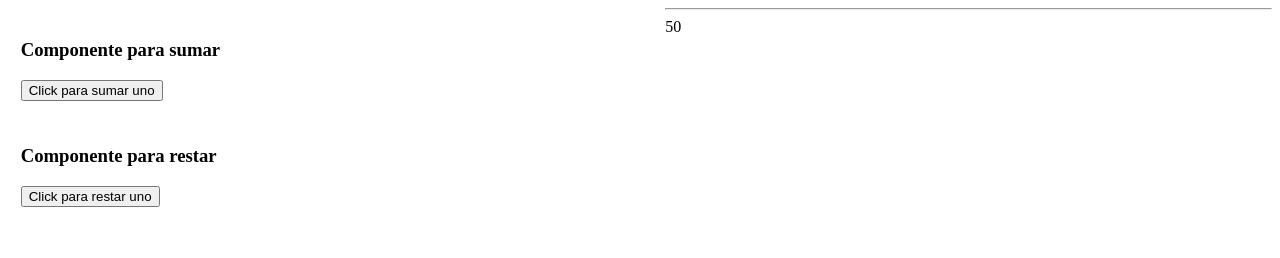
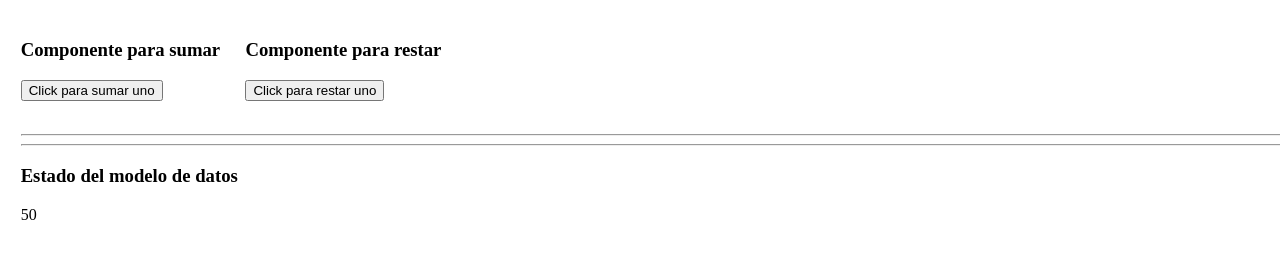
Before and after one commit to nekoligre/redux_angular, a website: page index.html in a window 1280 px wide. Drawn offline with nearby package versions, Linux system fonts and the light colour scheme.

Commit message:
add yarn

```diff
--- a/index.html
+++ b/index.html
@@ -24,20 +24,24 @@
   </head>
   <body ng-app="app">
     <div ng-controller="UnoCrtl as vm">
-      <div style="float:left;width:50%;margin:1%;">
+      <div style="float:left;margin:1%;">
         <h3>Componente para sumar</h3>
         <button ng-click="vm.sumarUno()">Click para sumar uno</button>
       </div>
     </div>
     <div ng-controller="DosCrtl as vm">
-       <div style="float:left;width:50%;margin:1%;">
+      <div style="float:left;margin:1%;">
         <h3>Componente para restar</h3>
         <button ng-click="vm.restarUno()">Click para restar uno</button>
-        </div>
+      </div>
     <div>
-    <hr>
     <div ng-controller="viewData as vm">
+      <div style="float:left;width:100%;margin:1%;">
+        <hr>
+        <hr>
+        <h3>Estado del modelo de datos</h3>
         {{vm.state}}
+      </div>
     </div>
   </body>
 </html>
```
Also changed, not shown: README.md, 1 other file.
